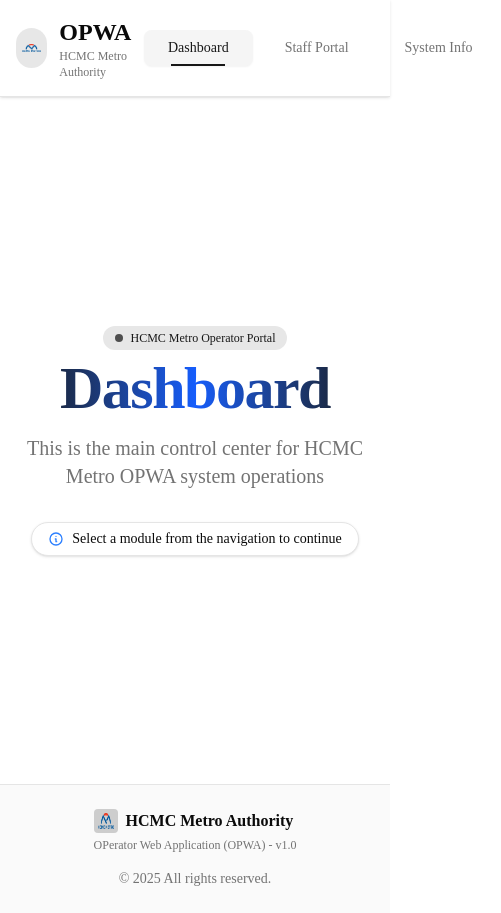
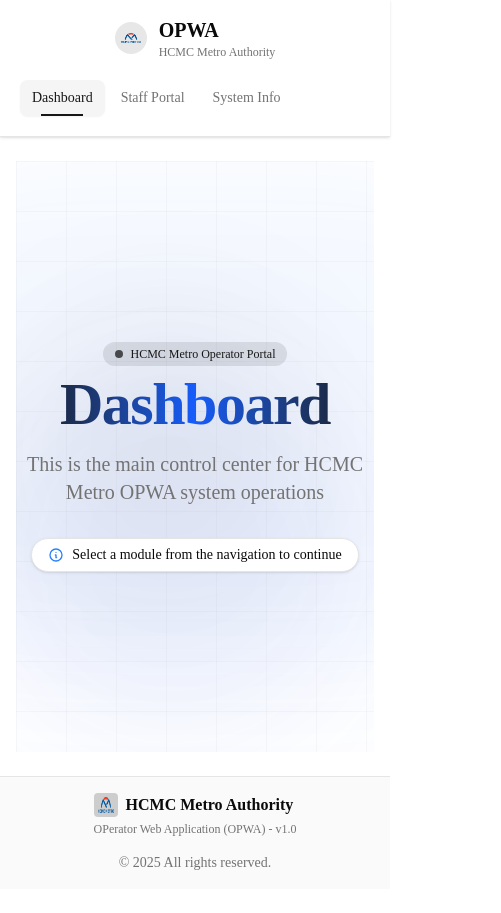
Before and after one commit to mudoker/etp-lab1, a React (Vite) app: page / in a window 390 px wide. Shown: the whole page, 501 px wide, since content can reach past the window. After the commit the page ends 889 px from the top, so only its background shows below. Built offline with nearby package versions, Linux system fonts and the light colour scheme.

Commit message:
refactor: update README and improve layout in home layout component

```diff
--- a/src/layouts/home-layout.tsx
+++ b/src/layouts/home-layout.tsx
@@ -1,14 +1,32 @@
 import { NavLink, Outlet } from 'react-router-dom';
-
 import { Button } from '@/components/ui/button';
 
 const Layout = () => {
+  const NavItem = ({ to, label, end = false }: { to: string; label: string; end?: boolean }) => (
+    <NavLink to={to} end={end}>
+      {({ isActive }) => (
+        <Button
+          variant={isActive ? 'secondary' : 'ghost'}
+          className={`relative px-3 md:px-6 transition-all duration-300 ${isActive
+            ? 'font-medium'
+            : 'text-muted-foreground hover:text-foreground'
+            }`}
+        >
+          {label}
+          {isActive && (
+            <span className="bg-primary absolute right-0 bottom-0 left-0 mx-auto h-0.5 w-1/2" />
+          )}
+        </Button>
+      )}
+    </NavLink>
+  );
+
   return (
-    <div className="bg-background text-foreground flex min-h-screen flex-col">
-      <header className="border-border sticky top-0 z-50 border-b px-4 py-4 shadow-sm">
-        <div className="container mx-auto flex items-center justify-between">
+    <div className="flex min-h-screen flex-col">
+      <header className="border-border bg-background sticky top-0 border-b shadow-sm">
+        <div className="container mx-auto flex flex-col md:flex-row items-center justify-between p-4 gap-4">
           <div className="flex items-center gap-3">
-            <div className="bg-primary/10 relative h-10 w-10 overflow-hidden rounded-full p-1.5">
+            <div className="bg-primary/10 relative h-8 w-8 md:h-10 md:w-10 overflow-hidden rounded-full p-1.5">
               <img
                 src="/hcmc-metro-logo.png"
                 alt="HCMC Metro Logo"
@@ -16,73 +34,26 @@ const Layout = () => {
               />
             </div>
             <div>
-              <h1 className="text-foreground text-2xl font-bold">OPWA</h1>
+              <h1 className="text-foreground text-xl md:text-2xl font-bold">OPWA</h1>
               <p className="text-muted-foreground text-xs font-medium">
                 HCMC Metro Authority
               </p>
             </div>
           </div>
-          <nav className="flex gap-2 rounded-lg p-1">
-            <NavLink to="/" end>
-              {({ isActive }) => (
-                <Button
-                  variant={isActive ? 'secondary' : 'ghost'}
-                  className={`relative px-6 transition-all duration-300 ${
-                    isActive
-                      ? 'font-medium'
-                      : 'text-muted-foreground hover:text-foreground'
-                  }`}
-                >
-                  Dashboard
-                  {isActive && (
-                    <span className="bg-primary absolute right-0 bottom-0 left-0 mx-auto h-0.5 w-1/2" />
-                  )}
-                </Button>
-              )}
-            </NavLink>
-            <NavLink to="/features">
-              {({ isActive }) => (
-                <Button
-                  variant={isActive ? 'secondary' : 'ghost'}
-                  className={`relative px-6 transition-all duration-300 ${
-                    isActive
-                      ? 'font-medium'
-                      : 'text-muted-foreground hover:text-foreground'
-                  }`}
-                >
-                  Staff Portal
-                  {isActive && (
-                    <span className="bg-primary absolute right-0 bottom-0 left-0 mx-auto h-0.5 w-1/2" />
-                  )}
-                </Button>
-              )}
-            </NavLink>
-            <NavLink to="/about">
-              {({ isActive }) => (
-                <Button
-                  variant={isActive ? 'secondary' : 'ghost'}
-                  className={`relative px-6 transition-all duration-300 ${
-                    isActive
-                      ? 'font-medium'
-                      : 'text-muted-foreground hover:text-foreground'
-                  }`}
-                >
-                  System Info
-                  {isActive && (
-                    <span className="bg-primary absolute right-0 bottom-0 left-0 mx-auto h-0.5 w-1/2" />
-                  )}
-                </Button>
-              )}
-            </NavLink>
+
+          <nav className="flex gap-1 md:gap-2 rounded-lg p-1 overflow-x-auto w-full md:w-auto">
+            <NavItem to="/" label="Dashboard" end={true} />
+            <NavItem to="/features" label="Staff Portal" />
+            <NavItem to="/about" label="System Info" />
           </nav>
         </div>
       </header>
 
-      <main className="container mx-auto flex-1 px-4 py-12">
+      <main className="container mx-auto flex-1 px-4 py-6 md:py-12">
         <Outlet />
       </main>
 
-      <footer className="border-border bg-muted/50 mt-auto border-t px-4 py-6">
+      <footer className="border-border bg-muted/50 mt-auto border-t px-4 py-4 md:py-6">
         <div className="container mx-auto">
           <div className="flex flex-col items-center justify-between gap-4 md:flex-row">
             <div>
```
Also changed, not shown: 2 other files (tests, documents, lock files or other folders).
